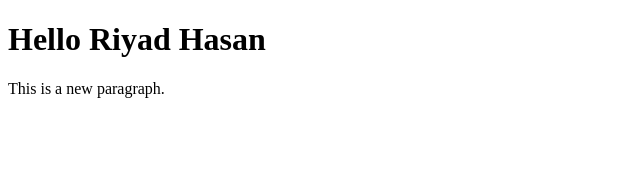
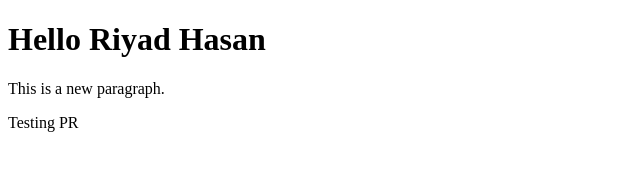
Before and after one commit to riyadhasan98/module-6-git-workflow, a plain HTML site: page index.html in a window 1280 px wide. Shown: the full height of the page, 0-640 px from the left. Drawn offline with Linux system fonts and the light colour scheme.

Commit message:
Added PR test content

```diff
--- a/index.html
+++ b/index.html
@@ -8,5 +8,6 @@
 <body>
     <h1>Hello Riyad Hasan</h1>
     <p>This is a new paragraph.</p>
+    <p>Testing PR</p>
 </body>
 </html>
```
